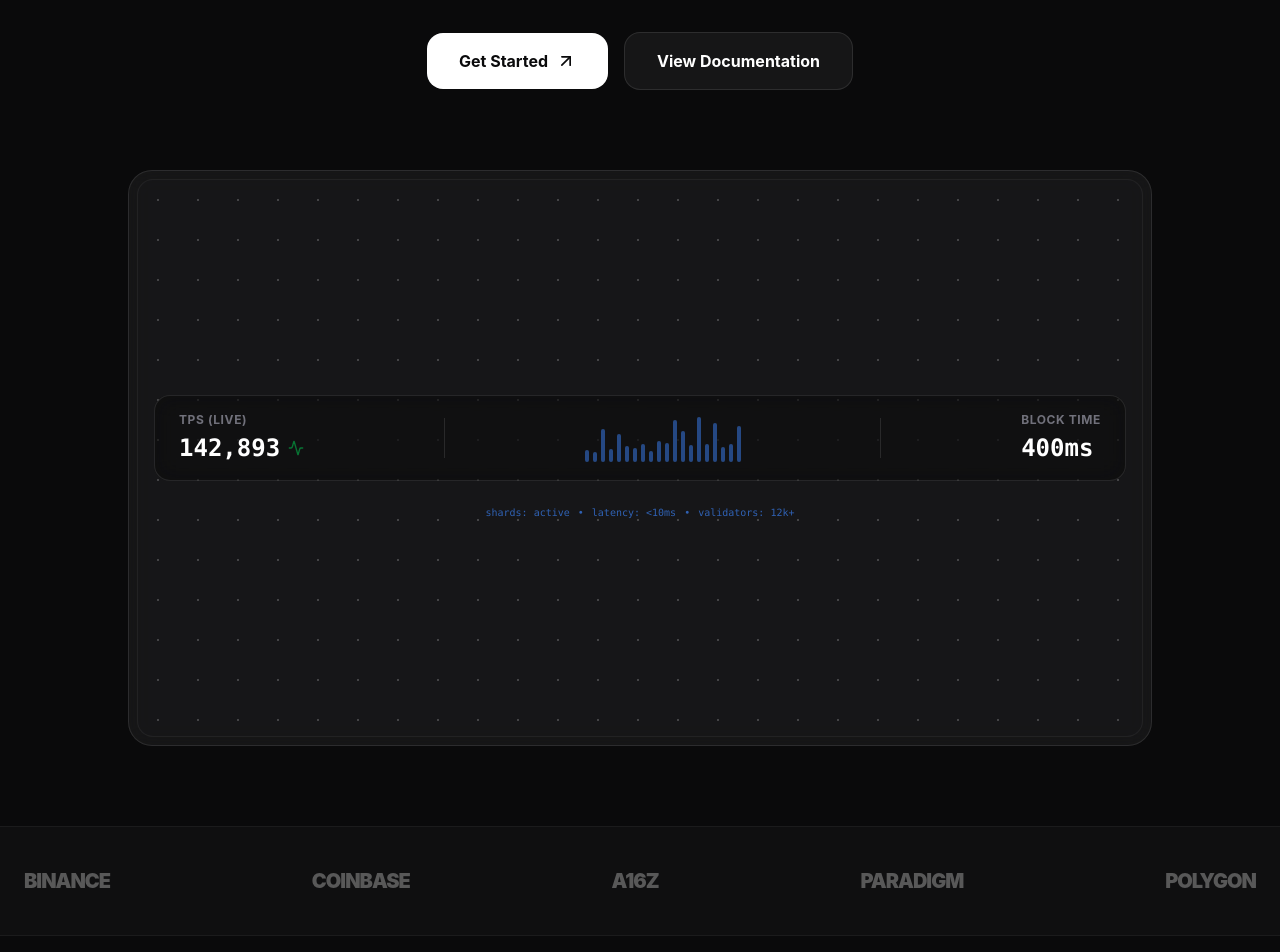
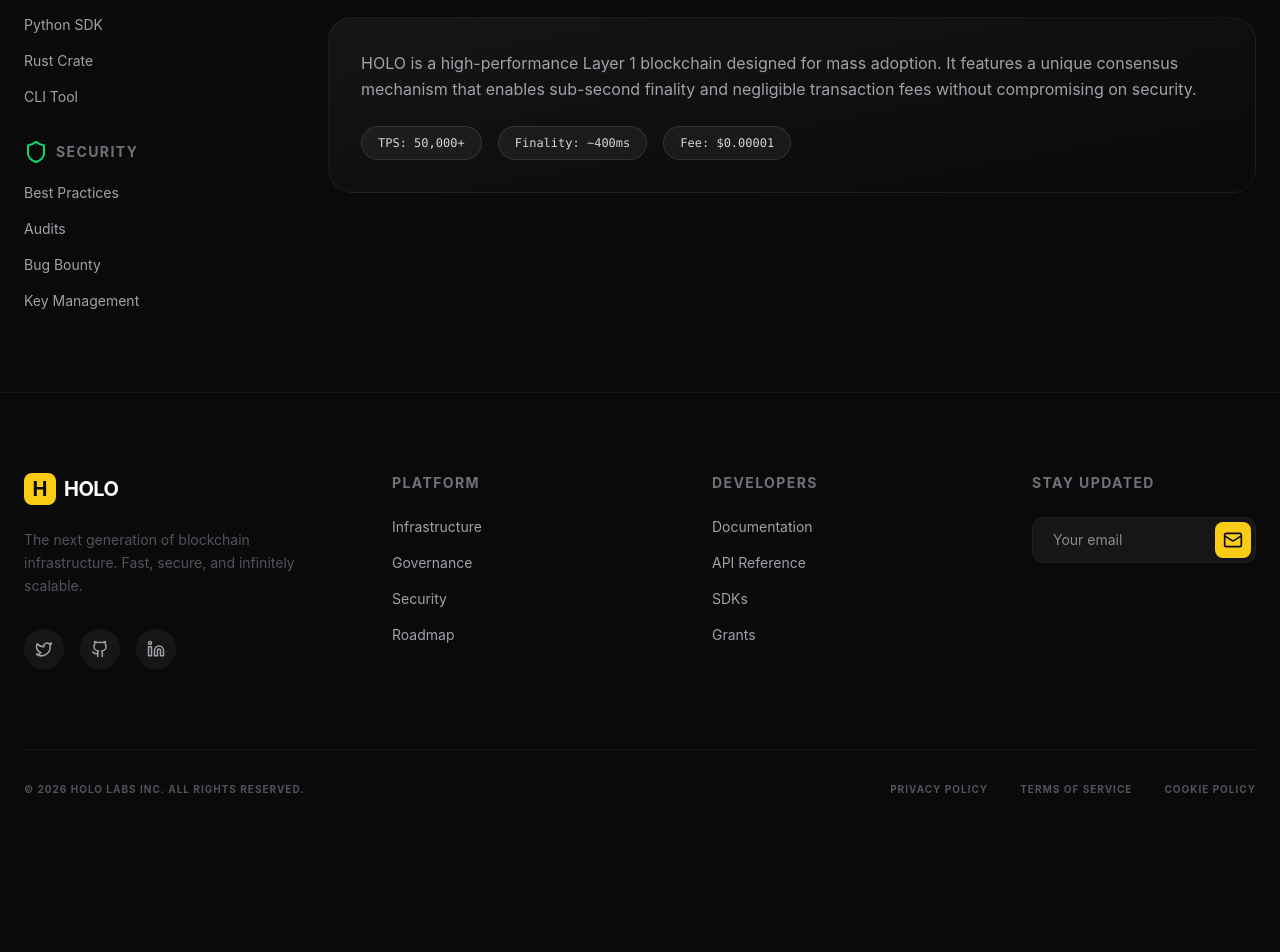
Before and after one commit to christian759/holo, a React (Vite) app: page /docs in a window 1280 px wide. Shown: the part 600-1552 px from the top of the page. After the commit the page ends 1477 px from the top, so only its background shows below. Built offline with nearby package versions, Linux system fonts and the light colour scheme.

Commit message:
adding the router

```diff
--- a/src/App.tsx
+++ b/src/App.tsx
@@ -1,68 +1,43 @@
+import { BrowserRouter as Router, Routes, Route, useLocation } from 'react-router-dom';
+import { useEffect } from 'react';
 import Navbar from './components/Navbar';
-import Hero from './components/Hero';
-import Features from './components/Features';
-import BlockchainBlock from './components/BlockchainBlock';
-import Community from './components/Community';
-import FAQ from './components/FAQ';
 import Footer from './components/Footer';
+import Home from './pages/Home';
+import Documentation from './pages/Documentation';
+import Roadmap from './pages/Roadmap';
+import NotFound from './pages/NotFound';
+
+function ScrollToTop() {
+  const { pathname } = useLocation();
+
+  useEffect(() => {
+    window.scrollTo(0, 0);
+  }, [pathname]);
+
+  return null;
+}
 
 function App() {
   return (
-    <div className="min-h-screen bg-background text-white selection:bg-accent-yellow/30 selection:text-accent-yellow">
+    <Router>
+      <ScrollToTop />
+      <div className="min-h-screen bg-background text-white selection:bg-accent-yellow/30 selection:text-accent-yellow relative">
         {/* Decorative Grid Background */}
         <div className="fixed inset-0 pointer-events-none -z-20 opacity-[0.03]"
           style={{ backgroundImage: 'linear-gradient(to right, #ffffff 1px, transparent 1px), linear-gradient(to bottom, #ffffff 1px, transparent 1px)', backgroundSize: '60px 60px' }} />
 
         <Navbar />
 
-      <main>
-        <Hero />
-
-        {/* Partners / Social Proof Marquee placeholder */}
-        <div className="py-10 border-y border-white/5 bg-white/[0.02]">
-          <div className="max-w-7xl mx-auto px-6 flex flex-wrap justify-center md:justify-between items-center gap-12 grayscale opacity-30">
-            <div className="text-xl font-black tracking-tighter">BINANCE</div>
-            <div className="text-xl font-black tracking-tighter">COINBASE</div>
-            <div className="text-xl font-black tracking-tighter">A16Z</div>
-            <div className="text-xl font-black tracking-tighter">PARADIGM</div>
-            <div className="text-xl font-black tracking-tighter">POLYGON</div>
-          </div>
-        </div>
-
-        <div id="features">
-          <Features />
-        </div>
-
-        <div id="security">
-          <BlockchainBlock />
-        </div>
-
-        <div id="ecosystem">
-          <Community />
-        </div>
-
-        <div id="faq">
-          <FAQ />
-        </div>
-
-        {/* Pre-footer CTA */}
-        <section className="py-32 px-6">
-          <div className="max-w-5xl mx-auto rounded-[40px] bg-gradient-to-br from-accent-blue/10 to-accent-yellow/10 border border-white/10 p-12 md:p-24 text-center relative overflow-hidden">
-            <div className="absolute -top-24 -left-24 w-64 h-64 bg-accent-blue/20 rounded-full blur-[100px]" />
-            <div className="absolute -bottom-24 -right-24 w-64 h-64 bg-accent-yellow/20 rounded-full blur-[100px]" />
-
-            <h2 className="text-4xl md:text-6xl font-black mb-8 relative z-10">Ready to build the <br /> future of finance?</h2>
-            <p className="text-zinc-400 mb-10 max-w-xl mx-auto relative z-10">Join 10,000+ developers building on the most secure and scalable Web3 infrastructure.</p>
-            <div className="flex flex-col sm:flex-row gap-4 justify-center relative z-10">
-              <button className="px-10 py-4 bg-accent-yellow text-background rounded-2xl font-bold glow-yellow hover:scale-105 transition-transform">Get Started Now</button>
-              <button className="px-10 py-4 bg-white/5 border border-white/10 rounded-2xl font-bold hover:bg-white/10 transition-colors">Contact Sales</button>
-            </div>
-          </div>
-        </section>
-      </main>
+        <Routes>
+          <Route path="/" element={<Home />} />
+          <Route path="/docs" element={<Documentation />} />
+          <Route path="/roadmap" element={<Roadmap />} />
+          <Route path="*" element={<NotFound />} />
+        </Routes>
 
         <Footer />
       </div>
+    </Router>
   );
 }
 
--- a/src/pages/Documentation.tsx
+++ b/src/pages/Documentation.tsx
@@ -1,4 +1,3 @@
-import React from 'react';
 import { Book, Code, Terminal, Zap, Shield, Cpu } from 'lucide-react';
 
 const Documentation = () => {
--- /dev/null
+++ b/src/pages/Home.tsx
@@ -0,0 +1,57 @@
+import Hero from '../components/Hero';
+import Features from '../components/Features';
+import BlockchainBlock from '../components/BlockchainBlock';
+import Community from '../components/Community';
+import FAQ from '../components/FAQ';
+
+function Home() {
+    return (
+        <main>
+            <Hero />
+
+            {/* Partners / Social Proof Marquee placeholder */}
+            <div className="py-10 border-y border-white/5 bg-white/[0.02]">
+                <div className="max-w-7xl mx-auto px-6 flex flex-wrap justify-center md:justify-between items-center gap-12 grayscale opacity-30">
+                    <div className="text-xl font-black tracking-tighter">BINANCE</div>
+                    <div className="text-xl font-black tracking-tighter">COINBASE</div>
+                    <div className="text-xl font-black tracking-tighter">A16Z</div>
+                    <div className="text-xl font-black tracking-tighter">PARADIGM</div>
+                    <div className="text-xl font-black tracking-tighter">POLYGON</div>
+                </div>
+            </div>
+
+            <div id="features">
+                <Features />
+            </div>
+
+            <div id="security">
+                <BlockchainBlock />
+            </div>
+
+            <div id="ecosystem">
+                <Community />
+            </div>
+
+            <div id="faq">
+                <FAQ />
+            </div>
+
+            {/* Pre-footer CTA */}
+            <section className="py-32 px-6">
+                <div className="max-w-5xl mx-auto rounded-[40px] bg-gradient-to-br from-accent-blue/10 to-accent-yellow/10 border border-white/10 p-12 md:p-24 text-center relative overflow-hidden">
+                    <div className="absolute -top-24 -left-24 w-64 h-64 bg-accent-blue/20 rounded-full blur-[100px]" />
+                    <div className="absolute -bottom-24 -right-24 w-64 h-64 bg-accent-yellow/20 rounded-full blur-[100px]" />
+
+                    <h2 className="text-4xl md:text-6xl font-black mb-8 relative z-10">Ready to build the <br /> future of finance?</h2>
+                    <p className="text-zinc-400 mb-10 max-w-xl mx-auto relative z-10">Join 10,000+ developers building on the most secure and scalable Web3 infrastructure.</p>
+                    <div className="flex flex-col sm:flex-row gap-4 justify-center relative z-10">
+                        <button className="px-10 py-4 bg-accent-yellow text-background rounded-2xl font-bold glow-yellow hover:scale-105 transition-transform">Get Started Now</button>
+                        <button className="px-10 py-4 bg-white/5 border border-white/10 rounded-2xl font-bold hover:bg-white/10 transition-colors">Contact Sales</button>
+                    </div>
+                </div>
+            </section>
+        </main>
+    );
+}
+
+export default Home;
```
Lines whose indentation alone changed are shown as unchanged.
